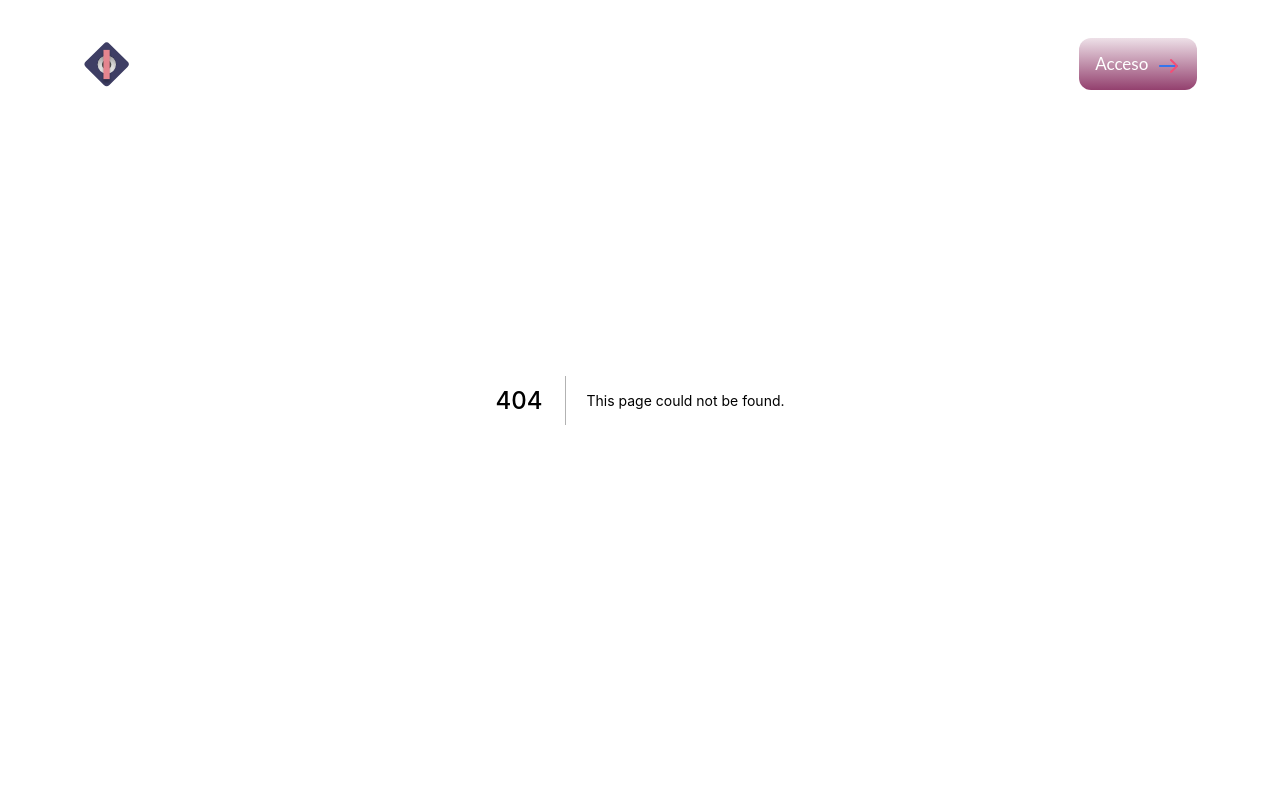
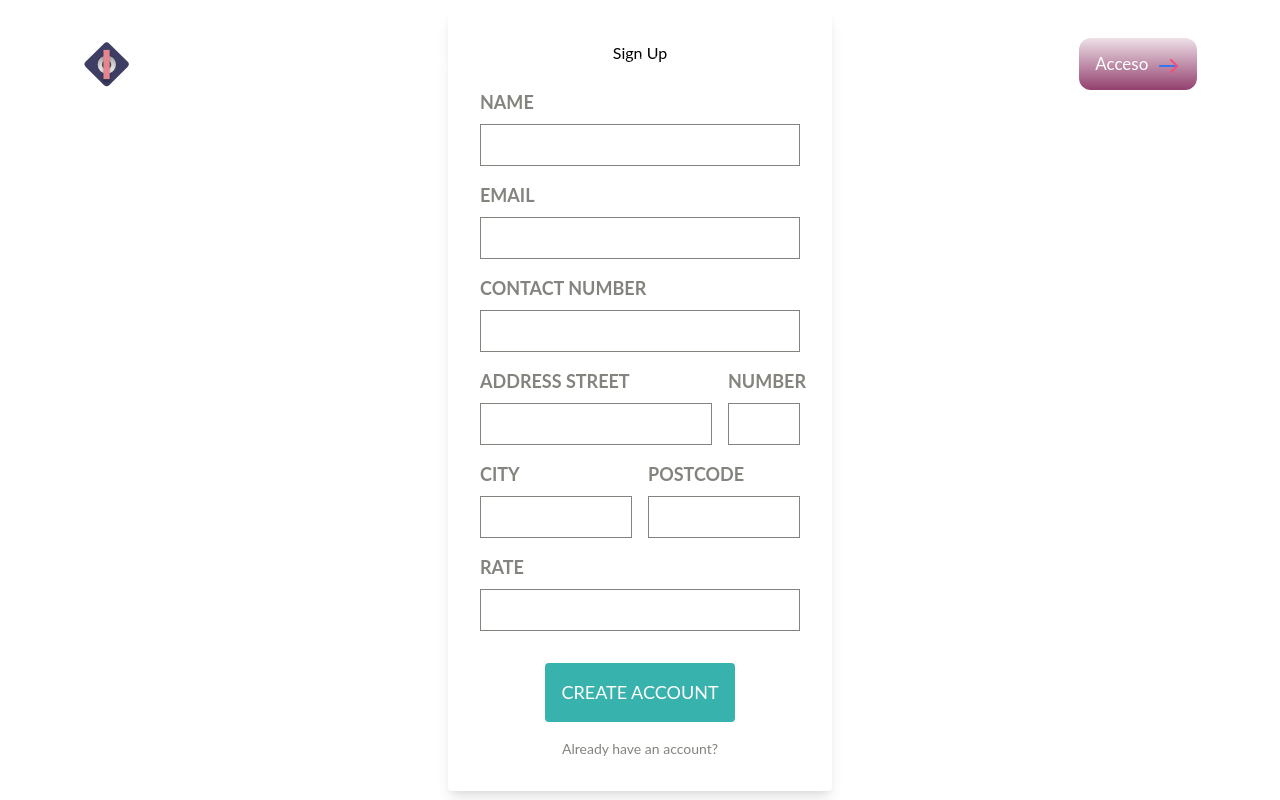
Before and after one commit to sergiocrol/lolo-landing-page, a Next.js app: page /signup in a window 1280 px wide. Before the commit this address had no page. Built offline with nearby package versions, Linux system fonts and the light colour scheme.

Commit message:
Added testing form

```diff
--- a/components/Header/index.js
+++ b/components/Header/index.js
@@ -159,12 +159,14 @@ const Header = () => {
             </a>
           </Link>
         </div>
+        <Link href="/signup">
           <div
             className={`${btn} ${btnSm} ${btnLogin} text-17 inline-block z-10 cursor-pointer justify-center`}
           >
             <span className="mr-2">{f({ id: 'headerLogin' })}</span>
             <Arrow className={`${loginArrow} mt-1`} />
           </div>
+        </Link>
       </div>
       {/* Nav mobile version */}
       <motion.nav
--- a/pages/api/hello.js
+++ /dev/null
@@ -1,6 +0,0 @@
-// Next.js API route support: https://nextjs.org/docs/api-routes/introduction
-
-export default (req, res) => {
-  res.statusCode = 200
-  res.json({ name: 'John Doe' })
-}
--- /dev/null
+++ b/pages/signup/index.js
@@ -0,0 +1,165 @@
+import { useState } from 'react';
+import {
+  btnForm,
+  btnFormTeal,
+  field,
+  fieldGroup,
+  fieldLabel,
+  link,
+  linkGrey,
+} from '../../styles/components.module.css';
+
+const serverUrl = 'http://localhost:4003';
+
+const initialWorkerData = {
+  name: '',
+  email: '',
+  contactNumber: '',
+  addressStreet: '',
+  addressNumber: '',
+  city: '',
+  postCode: '',
+  rate: '',
+};
+
+const Signup = () => {
+  const [workerData, setWorkerData] = useState(initialWorkerData);
+
+  const requestOptions = {
+    method: 'POST',
+    headers: { 'Content-Type': 'application/json' },
+    body: JSON.stringify(workerData),
+  };
+
+  const onSigUpClick = async () => {
+    const response = await fetch(`${serverUrl}/signup`, requestOptions);
+    const data = await response.json();
+    console.log(data);
+  };
+
+  const handleChange = (event) => {
+    const name = event.target.name;
+    setWorkerData({ ...workerData, [name]: event.target.value });
+  };
+
+  console.log(workerData);
+
+  return (
+    <div className="flex items-center h-screen w-full bg-teal-lighter">
+      <div className="w-full bg-white rounded shadow-lg p-8 m-4 md:max-w-sm md:mx-auto">
+        <h1 className="block w-full text-center text-grey-darkest mb-6">
+          Sign Up
+        </h1>
+        <div className="mb-4 md:flex md:flex-wrap md:justify-between">
+          <div className={`${fieldGroup} mb-4 md:w-full`}>
+            <label className={fieldLabel} for="name">
+              Name
+            </label>
+            <input
+              className={`${field}`}
+              type="text"
+              name="name"
+              id="name"
+              onChange={handleChange}
+            />
+          </div>
+          <div className={`${fieldGroup} mb-4 md:w-full`}>
+            <label className={fieldLabel} for="email">
+              Email
+            </label>
+            <input
+              className={field}
+              type="email"
+              name="email"
+              id="email"
+              onChange={handleChange}
+            />
+          </div>
+          <div className={`${fieldGroup} mb-4 md:w-full`}>
+            <label className={`${fieldLabel}`} for="contactNumber">
+              Contact Number
+            </label>
+            <input
+              className={`${field}`}
+              type="text"
+              name="contactNumber"
+              id="contactNumber"
+              onChange={handleChange}
+            />
+          </div>
+          <div className={`${fieldGroup} mb-4 md:w-9/12`}>
+            <label className={fieldLabel} for="addressStreet">
+              Address Street
+            </label>
+            <input
+              className={`${field} md:mr-2`}
+              type="text"
+              name="addressStreet"
+              id="addressStreet"
+              onChange={handleChange}
+            />
+          </div>
+          <div className={`${fieldGroup} mb-4 md:w-3/12`}>
+            <label className={`${fieldLabel} md:ml-2`} for="addressNumber">
+              Number
+            </label>
+            <input
+              className={`${field} md:ml-2`}
+              type="number"
+              name="addressNumber"
+              id="addressNumber"
+              onChange={handleChange}
+            />
+          </div>
+          <div className={`${fieldGroup} mb-4 md:w-1/2`}>
+            <label className={fieldLabel} for="city">
+              City
+            </label>
+            <input
+              className={`${field} md:mr-2`}
+              type="text"
+              name="city"
+              id="city"
+              onChange={handleChange}
+            />
+          </div>
+          <div className={`${fieldGroup} mb-4 md:w-1/2`}>
+            <label className={`${fieldLabel} md:ml-2`} for="postCode">
+              Postcode
+            </label>
+            <input
+              className={`${field} md:ml-2`}
+              type="number"
+              name="postCode"
+              id="postCode"
+              onChange={handleChange}
+            />
+          </div>
+          <div className={`${fieldGroup} mb-4 md:w-full`}>
+            <label className={`${fieldLabel}`} for="rate">
+              Rate
+            </label>
+            <input
+              className={`${field}`}
+              type="number"
+              name="rate"
+              id="rate"
+              onChange={handleChange}
+            />
+          </div>
+          <button
+            className={`${btnForm} ${btnFormTeal} mt-4 mx-auto`}
+            onClick={() => onSigUpClick()}
+          >
+            Create Account
+          </button>
+        </div>
+        <a className={`${link} ${linkGrey} w-full text-center`} href="/login">
+          Already have an account?
+        </a>
+      </div>
+    </div>
+  );
+};
+
+export default Signup;
--- a/styles/components.module.css
+++ b/styles/components.module.css
@@ -11,3 +11,39 @@
   @apply bg-white;
   box-shadow: 0px 10px 10px rgba(0, 0, 0, 0.1);
 }
+
+.field {
+  @apply .border .py-2 .px-3 .text-gray;
+}
+
+.fieldLabel {
+  @apply .uppercase .font-bold .text-lg .text-gray .mb-2;
+}
+
+.fieldGroup {
+  @apply .flex .flex-col;
+}
+
+.btnForm {
+  @apply .block .text-white .uppercase .text-lg .p-4 .rounded;
+}
+
+.btnFormTeal {
+  @apply bg-teal-500;
+}
+
+.btnFormTeal:hover {
+  @apply bg-teal-900;
+}
+
+.link {
+  @apply .block .no-underline .text-sm;
+}
+
+.linkGrey {
+  @apply .text-gray;
+}
+
+.linkGrey:hover {
+  @apply .text-gray;
+}
```
Lines whose indentation alone changed are shown as unchanged.
